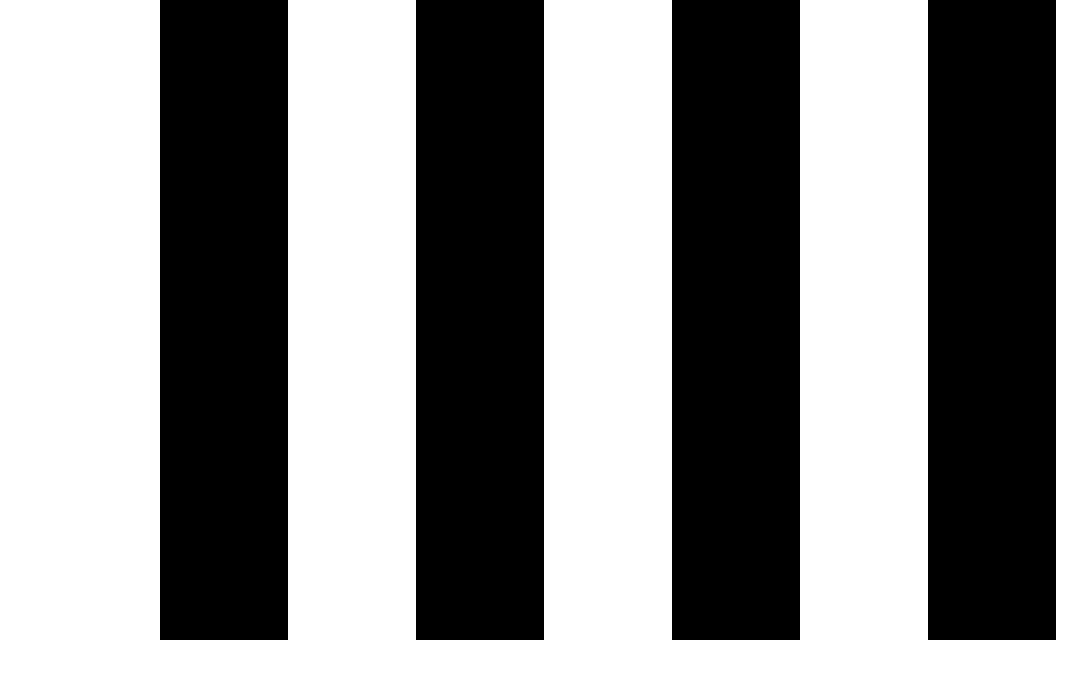
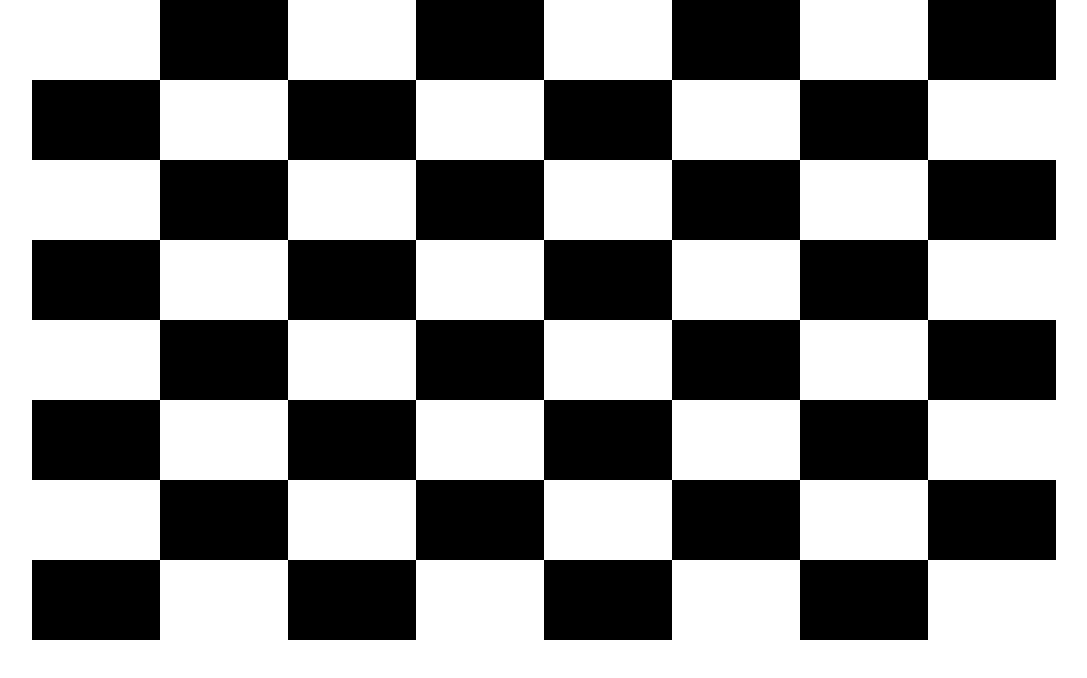
Before and after one commit to Rusikx/nuxt-chess, a Nuxt app: page / in a window 1280 px wide. Shown: the top 678 px of the page, without its empty margins (96-1183 px from the left). Built offline with nearby package versions, Linux system fonts and the light colour scheme.

Commit message:
Created board

```diff
--- a/components/templates/TheBoard.vue
+++ b/components/templates/TheBoard.vue
@@ -1,10 +1,11 @@
 <template>
   <div class="board">
     <TheCell
+      class="cell"
       v-for="(cell, key) in COUNT_CELL"
       :key="key"
       :position="key"
-      :is-white="key % 2 === 0"
+      :is-white="Math.floor(key / 8) % 2 ? !(key % 2 === 0) : (key % 2 === 0)"
     />
   </div>
 </template>
@@ -30,8 +31,6 @@ export default {
 <style scoped>
 .board {
   display: grid;
-  /*grid-row: 6;*/
-  /*grid-template-rows: 80vw;*/
   grid-template-columns: repeat(8, 10vw);
   grid-template-rows: repeat(8, 10vh);
   width: 80vw;
```
